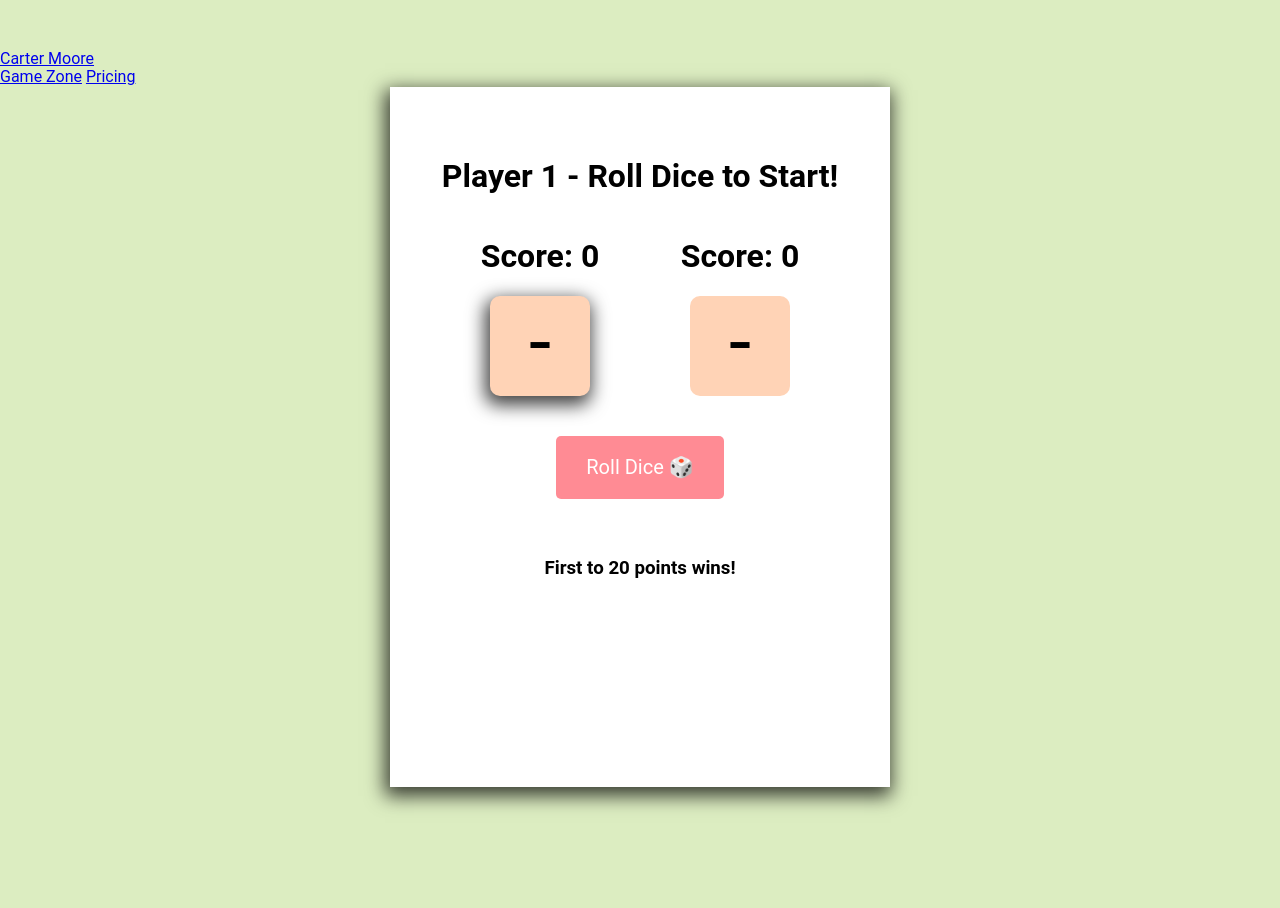
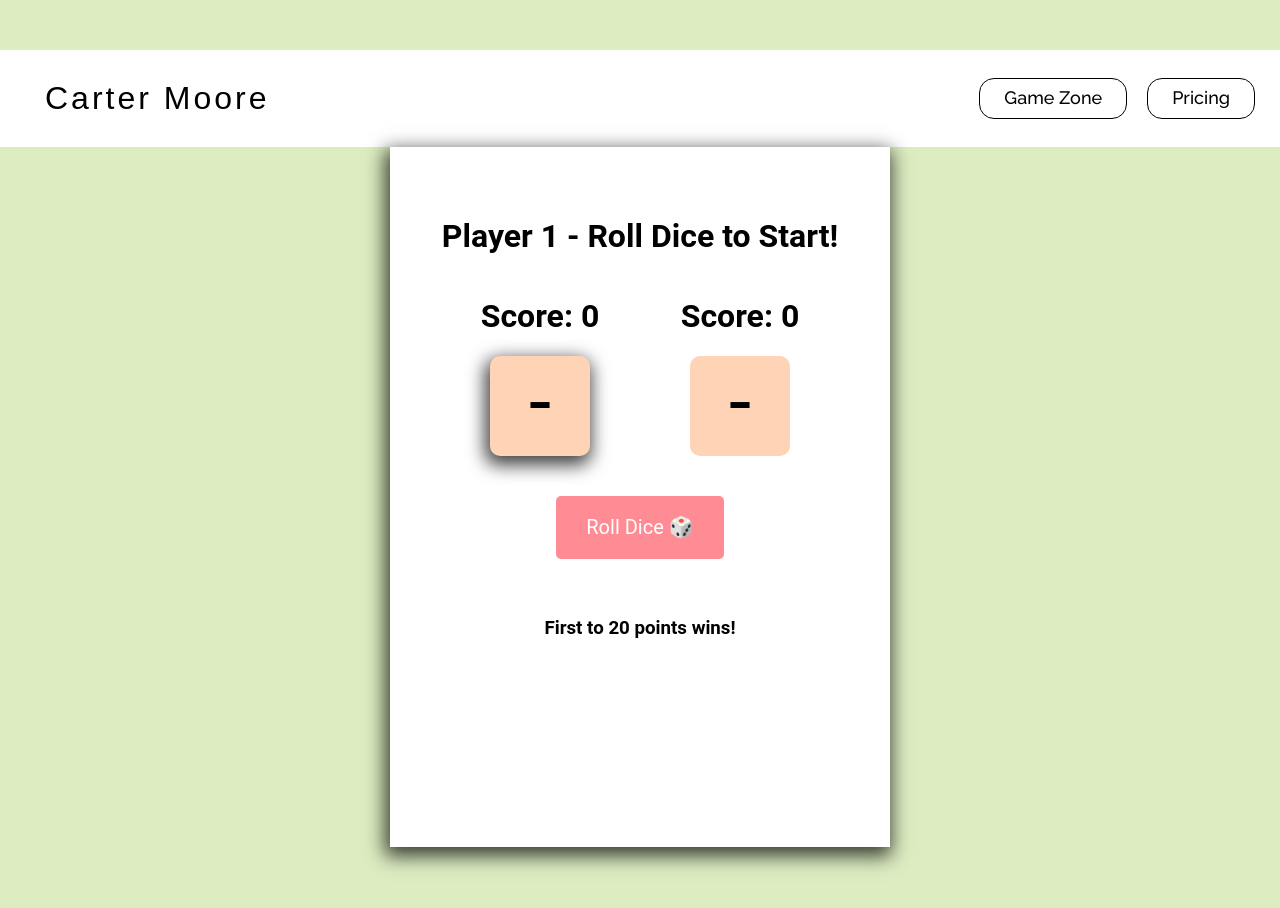
Before and after one commit to carterrmoore/rollSomeDice, a website built with webpack: page index.html in a window 1280 px wide. Built offline with nearby package versions, Linux system fonts and the light colour scheme; a web font is replaced by a local one.

Commit message:
Update index.css

```diff
--- a/index.css
+++ b/index.css
@@ -95,3 +95,93 @@ button:focus {
 .big-dice {
     background-color: white;
 }
+
+/* //// NAVBAR //// */
+
+.navbar {
+    width: 100%;
+    display: flex;
+    list-style: none;
+    background-color: #fff;
+    align-items: center;
+    font-family: 'Raleway', sans-serif;
+
+}
+
+.navitem2,
+.navitem1 {
+    text-decoration: none;
+    list-style: none;
+    padding: 9px 24px;
+    margin: 20px 10px;
+    color: black;
+    background-color: #fff;
+    border-radius: 15px;
+    border: 1px solid black;
+    font-size: 18px;
+    box-sizing: border-box;
+}
+
+.navitem1:hover,
+.navitem2:hover {
+    cursor: pointer;
+    color: white;
+    transition: 350ms;
+    border: 1px solid black;
+    background-color: black;
+
+
+}
+
+.navitem2:hover {
+    color: white;
+    background-color: black;
+
+
+}
+
+.leftnav {
+    padding: 10px 25px;
+    margin: 20px 10px;
+    font-size: 2em;
+    font-family: 'Erica One', sans-serif;
+    letter-spacing: 3px;
+
+}
+
+.rightnav {
+    display: flex;
+    margin-left: auto;
+    margin-right: 15px;
+}
+
+.homelink {
+    text-decoration: none;
+    color: black;
+    padding: 2px 8px;
+    border: 2px solid white;
+    border-radius: 15px;
+
+}
+
+.homelink:hover {
+    border: 2px solid black;
+    border-radius: 15px;
+    color: white;
+    background-color: black;
+    transition: 350ms;
+
+}
+
+@media (max-width: 600px) {
+    .rightnav {
+        flex-direction: column;
+    }
+
+    .navitem2,
+    .navitem1 {
+        margin: 3px 8px;
+        padding: 5px 10px;
+        font-size: 14px;
+}
+}
```
